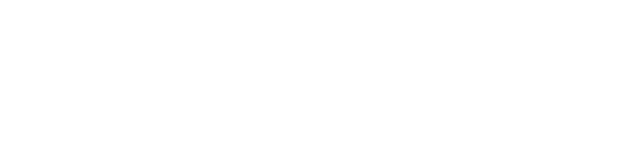
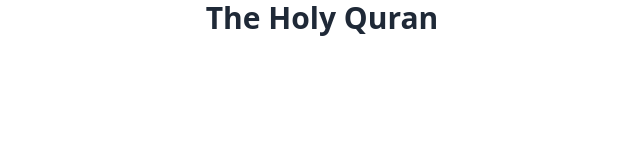
Before and after one commit to Md-Rubel-Ahmed-Rana/api-project-12, a plain HTML site: page index.html in a window 1280 px wide. Shown: the whole page, without its empty margins (318-958 px from the left). Drawn offline with nearby package versions, Linux system fonts and the light colour scheme.

Commit message:
Header section and DaisyUI cdn added

```diff
--- a/index.html
+++ b/index.html
@@ -5,9 +5,13 @@
     <meta http-equiv="X-UA-Compatible" content="IE=edge">
     <meta name="viewport" content="width=device-width, initial-scale=1.0">
     <title>Holy Quran</title>
+    <link href="https://cdn.jsdelivr.net/npm/daisyui@2.24.2/dist/full.css" rel="stylesheet" type="text/css" />
+    <script src="https://cdn.tailwindcss.com"></script>
 </head>
 <body>
-
+    <header class="text-center">
+        <h2 class="text-3xl font-extrabold">The Holy Quran</h2>
+    </header>
     <script src="./main.js"></script>
 </body>
 </html>
```
